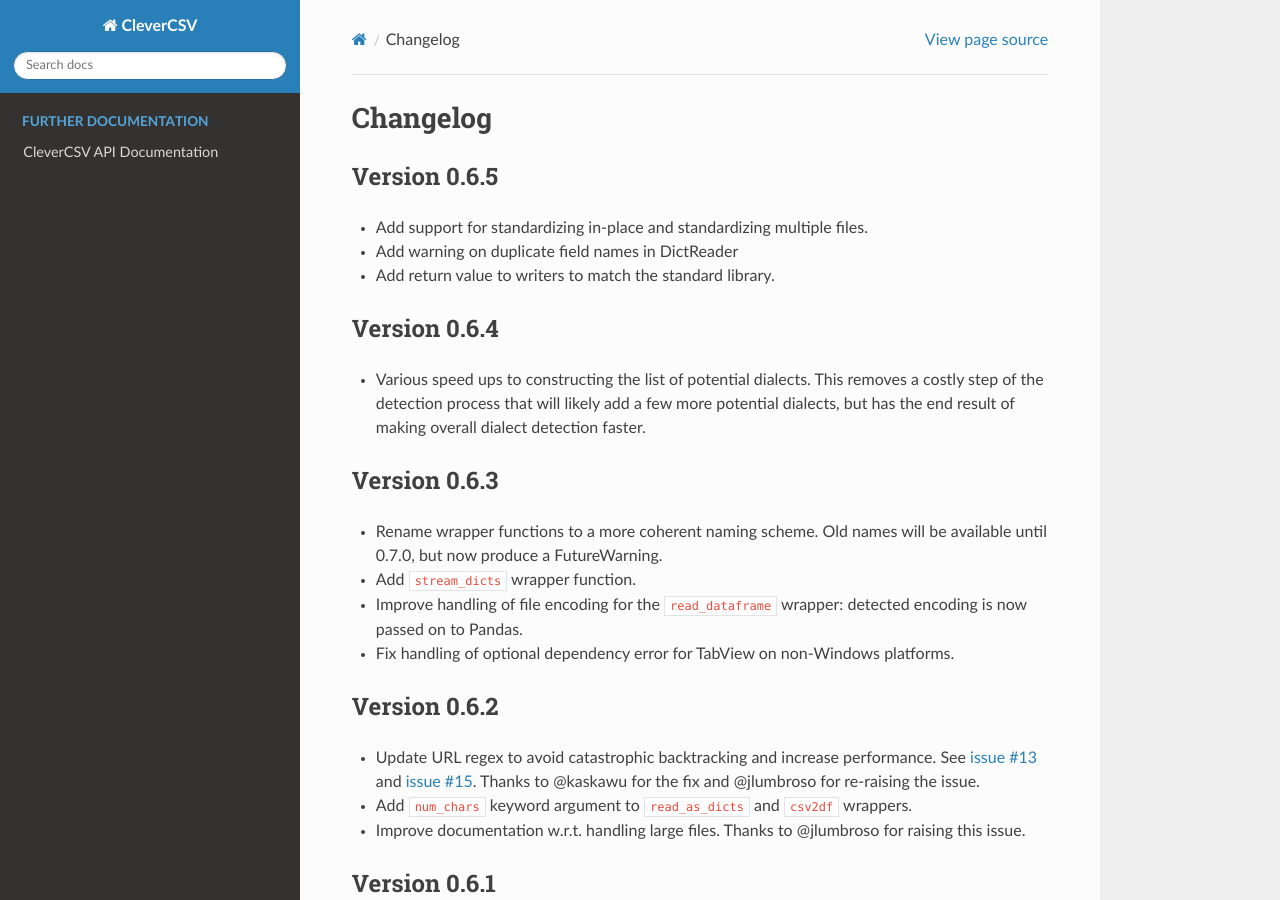
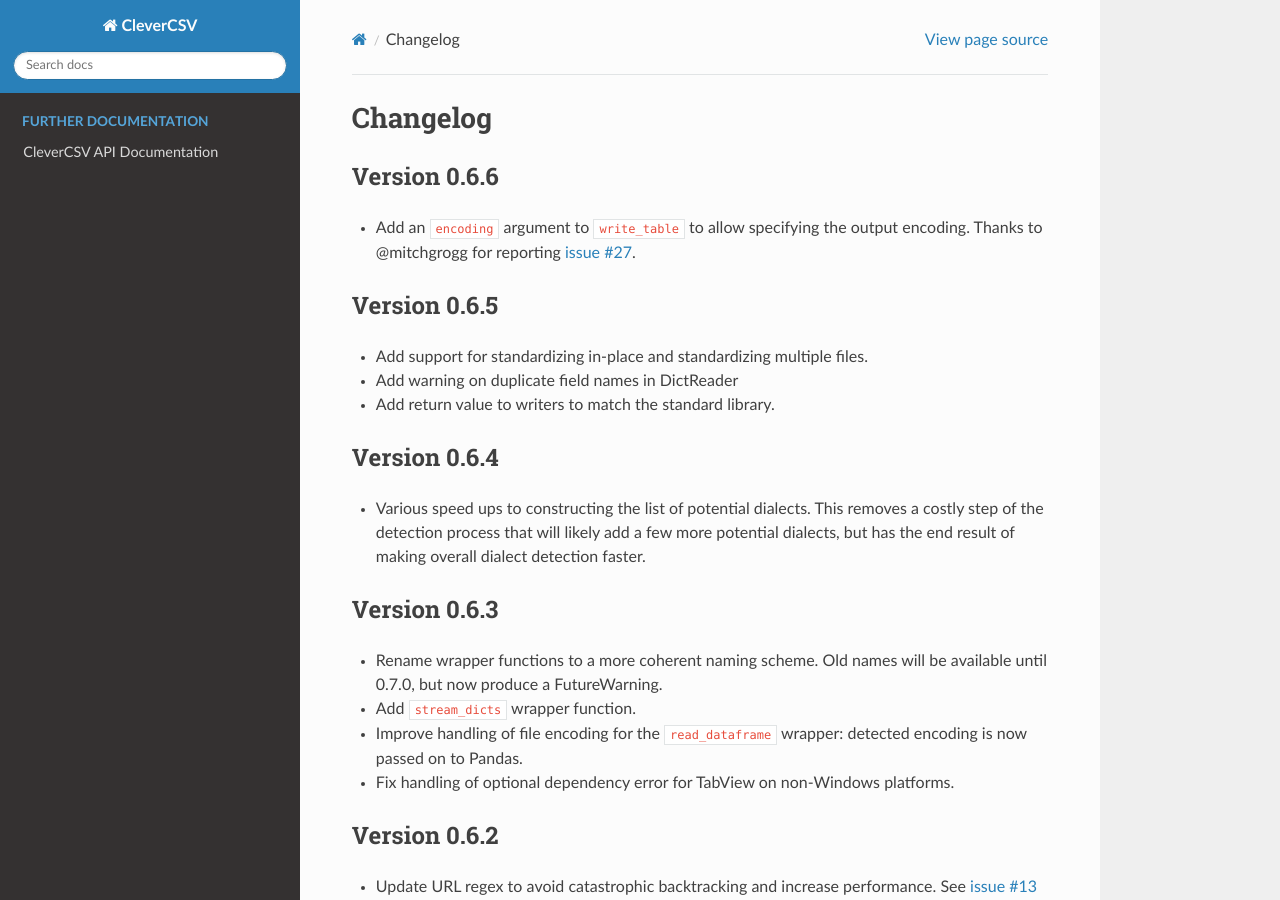
Before and after one commit to alan-turing-institute/CleverCSV, a Sphinx documentation site: the page built from docs/CHANGELOG.rst, in a window 1280 px wide and 900 px high. Built offline with Sphinx 7.4.7 and the Read the Docs theme 2.0.0, drawn with Linux system fonts in a browser that asks for light colours; pages that are not in the unit, such as notebooks, are missing from menus.

Commit message:
CleverCSV Release 0.6.6
* Add an `encoding` argument to `write_table` to allow specifying the output
  encoding. Thanks to @mitchgrogg for reporting [issue #27](https://github.com/alan-turing-institute/CleverCSV/issues/27).

```diff
--- a/docs/CHANGELOG.rst
+++ b/docs/CHANGELOG.rst
@@ -1,6 +1,14 @@
 
 Changelog
 =========
+
+Version 0.6.6
+-------------
+
+
+* Add an ``encoding`` argument to ``write_table`` to allow specifying the output
+  encoding. Thanks to @mitchgrogg for reporting `issue
+  #27 <https://github.com/alan-turing-institute/CleverCSV/issues/27>`_.
 
 Version 0.6.5
 -------------
```
Also changed, not shown: CHANGELOG.md (+6 -0 lines).
